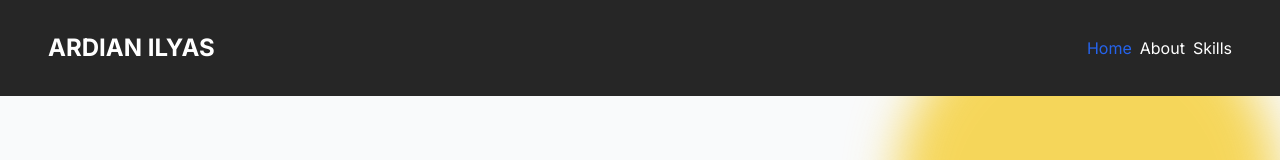
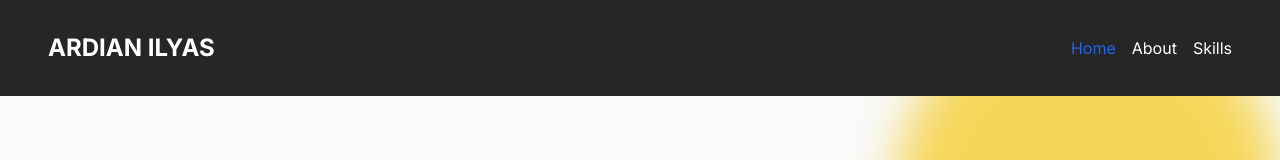
Before and after one commit to ardianilyas/ardian, a Next.js app: page / in a window 1280 px wide. Shown: the top 160 px of the page. Built offline with nearby package versions, Linux system fonts and the light colour scheme.

Commit message:
update navbar gap

```diff
--- a/src/components/Navbar.js
+++ b/src/components/Navbar.js
@@ -27,7 +27,7 @@ export default function Navbar() {
               )}
           </button>
         </div>
-        <ul className={`${isOpen ? 'flex' : 'hidden'} md:flex flex-col md:flex-row gap-2 mt-4 md:mt-0`}>
+        <ul className={`${isOpen ? 'flex' : 'hidden'} md:flex flex-col md:flex-row gap-4 mt-4 md:mt-0`}>
           <Link href={'/'} className={currentRoute == '/' ? 'text-blue-600' : 'hover:text-blue-600'} >Home</Link>
           <Link href={'/about'} className={currentRoute == '/about' ? 'text-blue-600' : 'hover:text-blue-600'}>About</Link>
           <Link href={'/skills'} className={currentRoute == '/skills' ? 'text-blue-600' : 'hover:text-blue-600'}>Skills</Link>
```
